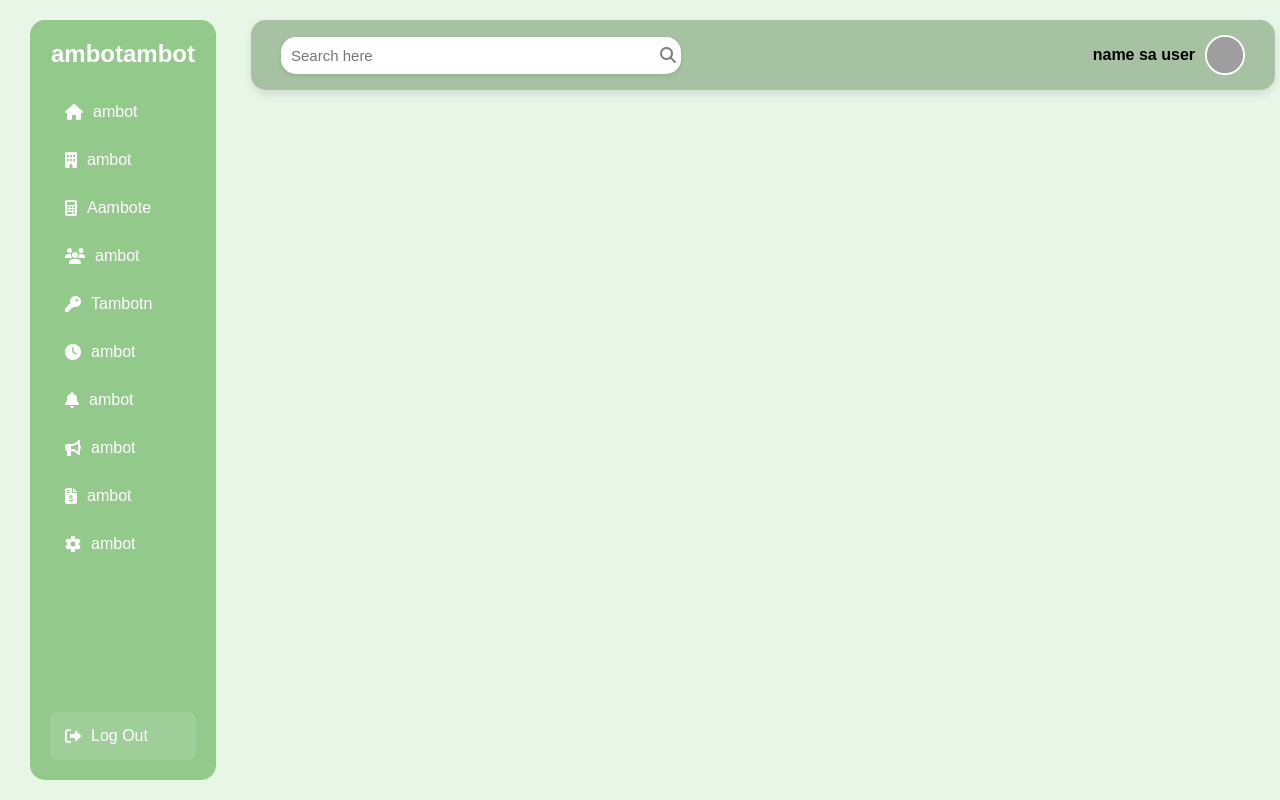
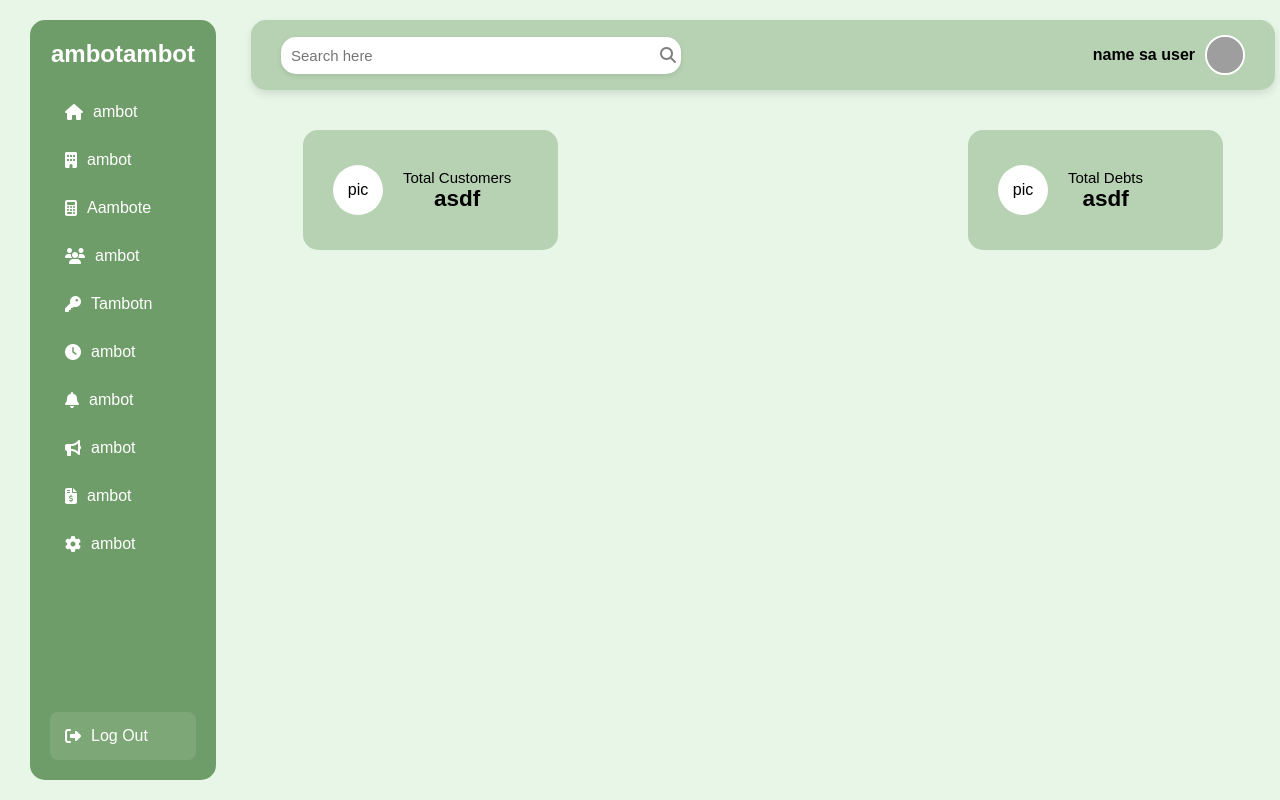
Before and after one commit to Lowessi/debt-system, a PHP site: page / in a window 1280 px wide. Run offline with PHP 8.4, Linux system fonts and the light colour scheme; some libraries are stand-ins or nearby versions; grey boxes are pictures that could not be loaded.

Commit message:
new file

```diff
--- a/system/dashboard.css
+++ b/system/dashboard.css
@@ -20,7 +20,7 @@ body {
 .sidebar {
     width: 250px;
     height: 95vh;
-    background: #93ca8c;
+    background: #6f9d69;
     color: white;
     padding: 20px;
     margin: 20px 30px;
@@ -73,7 +73,7 @@ body {
     display: flex;
     justify-content: space-between;
     align-items: center;
-    background: #a7c2a3;
+    background: #b7d2b3;
     padding: 15px 30px;
     margin: 20px 5px;
     border-radius: 15px;
@@ -122,3 +122,37 @@ body {
 .profile span {
     font-weight: bold;
 }
+
+.cards{
+    display: flex;
+    gap: 50vh;
+    text-align: center;
+    justify-content: center;
+}
+.card{
+    width: 255px;
+    height: 120px;
+    padding: 20px 30px;
+    margin: 20px 5px;
+    background: #b7d2b3;
+    border-radius: 15px;
+    display: flex;
+    align-items: center;  /* Align items horizontally */
+    gap: 20px;
+}
+.card .total{
+    font-size: 15px;
+
+}
+.icon {
+    background: white;
+    color: black;
+    border-radius: 50%;
+    width: 50px;
+    height: 50px;
+    display: flex;
+    align-items: center;
+    justify-content: center;
+    flex-direction: column;
+
+}
--- a/system/index.php
+++ b/system/index.php
@@ -3,7 +3,7 @@
 <head>
     <meta charset="UTF-8">
     <meta name="viewport" content="width=device-width, initial-scale=1.0">
-    <title>Sidebar</title>
+    <title>Dashboard</title>
     <link rel="stylesheet" href="dashboard.css">
     <script src="https://kit.fontawesome.com/a076d05399.js" crossorigin="anonymous"></script>
 </head>
@@ -31,17 +31,41 @@
             <i class="fas fa-sign-out-alt"></i> Log Out
         </div>
     </div>
+
+
     <div class="main">
+
         <div class="topbar">
+
             <div class="search-box">
                 <input type="text" placeholder="Search here">
                 <i class="fas fa-search"></i>
             </div>
+
             <div class="profile">
                 <span>name sa user</span>
                 <img src="profile.jpg" alt="Profile Picture">
             </div>
         </div>
+
+    <div class="cards">
+
+    <div class="card">
+        <div class="icon">pic</div>
+        <div class="total">
+        <p class="text-muted">Total Customers</p>
+        <h2 >asdf</h2>
+        </div>
+    </div>
+
+    <div class="card">
+        <div class="icon">pic</div>
+        <div class="total">
+        <p class="text-muted">Total Debts</p>
+        <h2 >asdf</h2>
+    </div>
+</div>
+</div>
     </div>
 </body>
 </html>
--- a/system/logreg.css
+++ b/system/logreg.css
@@ -25,7 +25,7 @@ body {
 
 .left{
     width: 40%;
-    background: #93ca8c;
+    background: #6f9d69;
     display: flex;
     justify-content: center;
     align-items: center;
```
Lines whose indentation alone changed are shown as unchanged.
